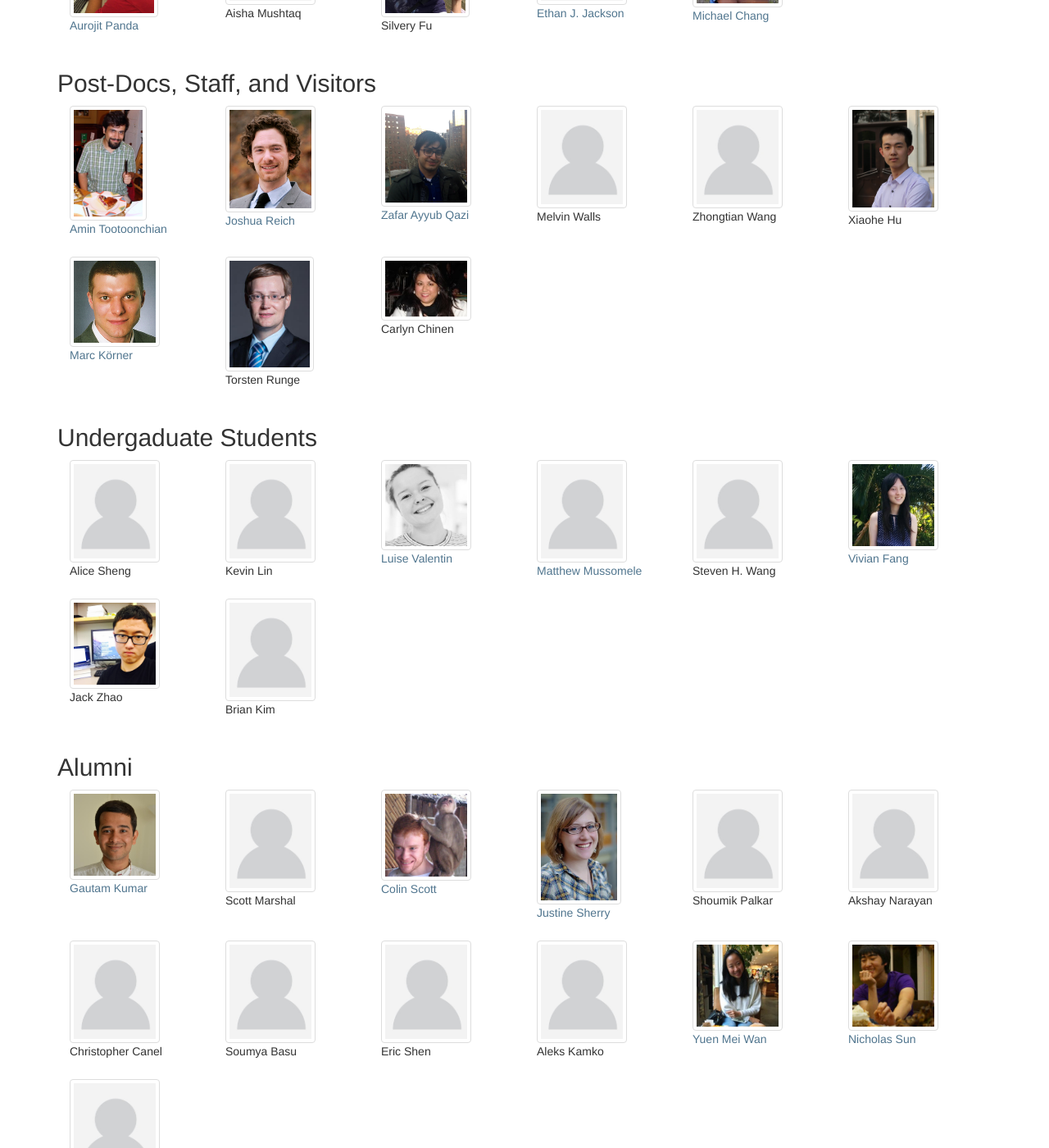
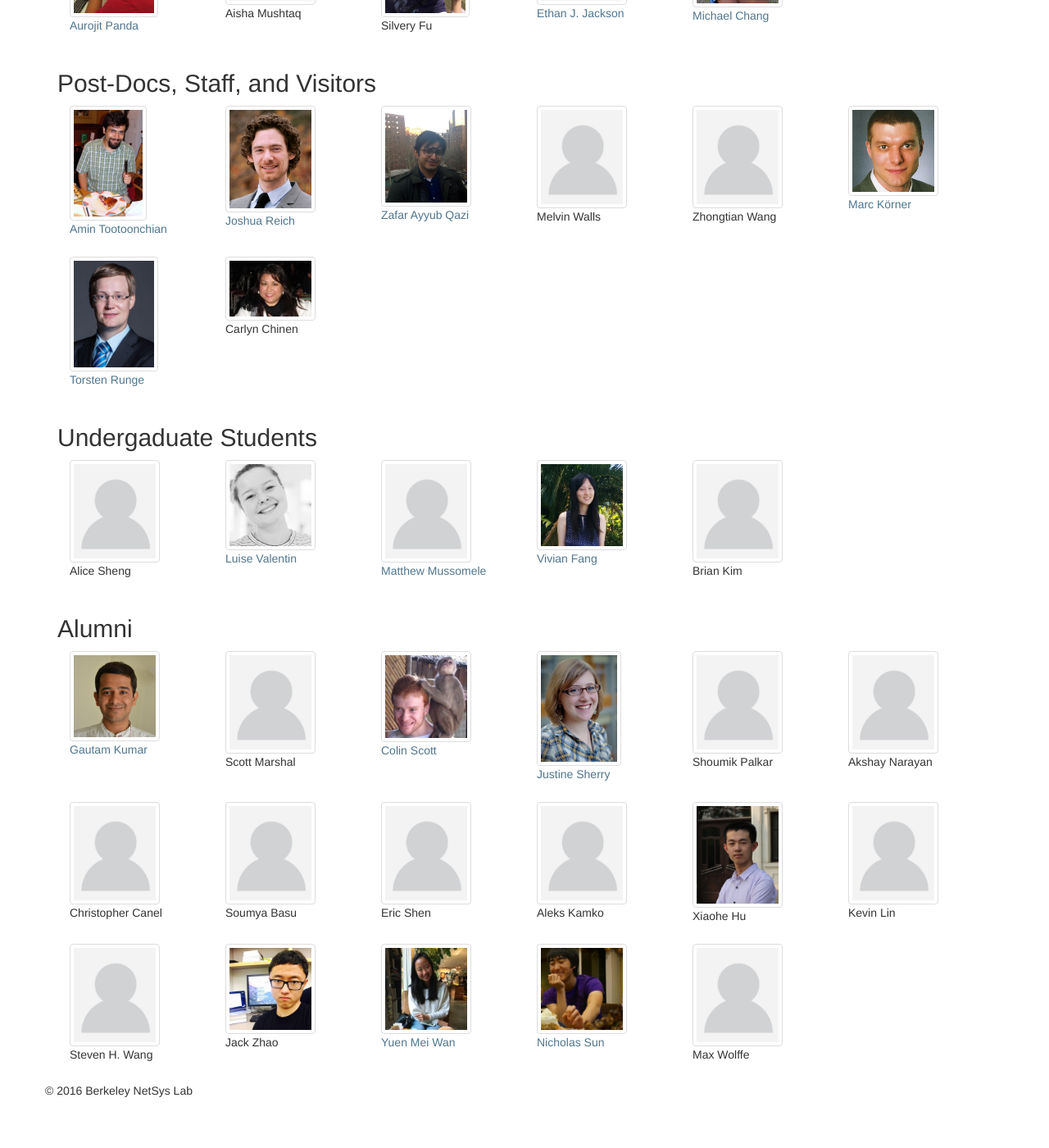
Before and after one commit to NetSys/netsys_website, a Jekyll site: the page built from src/people.html, in a window 1280 px wide and 1400 px high, scrolled down 799 px. Shown: the whole window at 82% size. Built offline with Jekyll 4.4.1, drawn with Linux system fonts in a browser that asks for light colours; Markdown is read by kramdown in place of the engine named in the settings; after the commit the page ends 2149 px from its top, so only the background shows below that; part of the change alters nothing that is shown.

```diff
--- a/src/_data/people.yaml
+++ b/src/_data/people.yaml
@@ -176,7 +176,7 @@
   pic_url: static/img/people/no_image.jpg
 
 - name: Xiaohe Hu
-  c_cate: staff
+  c_cate: alumni
   pic_url: static/img/people/xiaohe.jpg
 
 - name: Alice Sheng
@@ -184,7 +184,7 @@
   pic_url: static/img/people/no_image.jpg
 
 - name: Kevin Lin
-  c_cate: undergrad
+  c_cate: alumni
   pic_url: static/img/people/no_image.jpg
 
 - name: Luise Valentin
@@ -198,7 +198,7 @@
   homepage: https://mmussomele.github.io/
 
 - name: Steven H. Wang
-  c_cate: undergrad
+  c_cate: alumni
   pic_url: static/img/people/no_image.jpg
 
 - name: Vivian Fang
@@ -207,7 +207,7 @@
   homepage: http://www.vivian.tk/
 
 - name: Jack Zhao
-  c_cate: undergrad
+  c_cate: alumni
   pic_url: static/img/people/jack.png
 
 - name: Brian Kim
@@ -239,6 +239,7 @@
   c_affil: ucb
   c_cate: staff
   pic_url: static/img/people/torsten.jpg
+  homepage: https://tm-runge.github.io/
 
 - name: Carlyn Chinen
   c_affil: ucb
```
